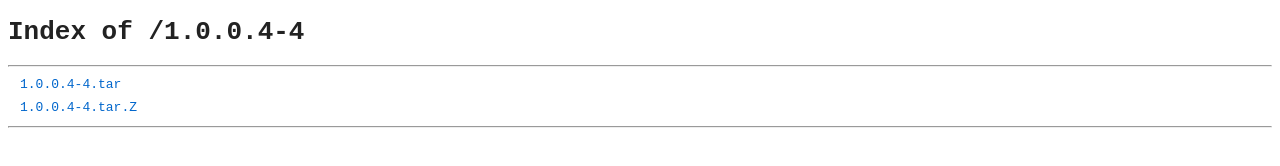
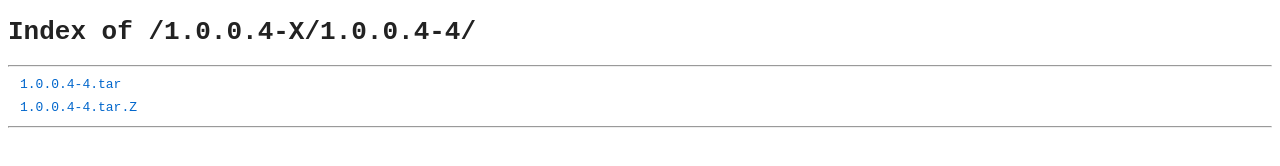
Before and after one commit to TTSConsulting/sourcecode.wsbsd.org, a plain HTML site: page 1.0.0.4-X/1.0.0.4-4/index.html in a window 1280 px wide. Drawn offline with Linux system fonts and the light colour scheme.

Commit message:
Update index.html header to reflect full path for clarity

```diff
--- a/1.0.0.4-X/1.0.0.4-4/index.html
+++ b/1.0.0.4-X/1.0.0.4-4/index.html
@@ -13,7 +13,7 @@
   </style>
 </head>
 <body>
-  <h1>Index of /1.0.0.4-4</h1>
+  <h1>Index of /1.0.0.4-X/1.0.0.4-4/</h1>
   <hr>
   <table>
     <tr><td><a href="1.0.0.4-4.tar">1.0.0.4-4.tar</a></td></tr>
```
